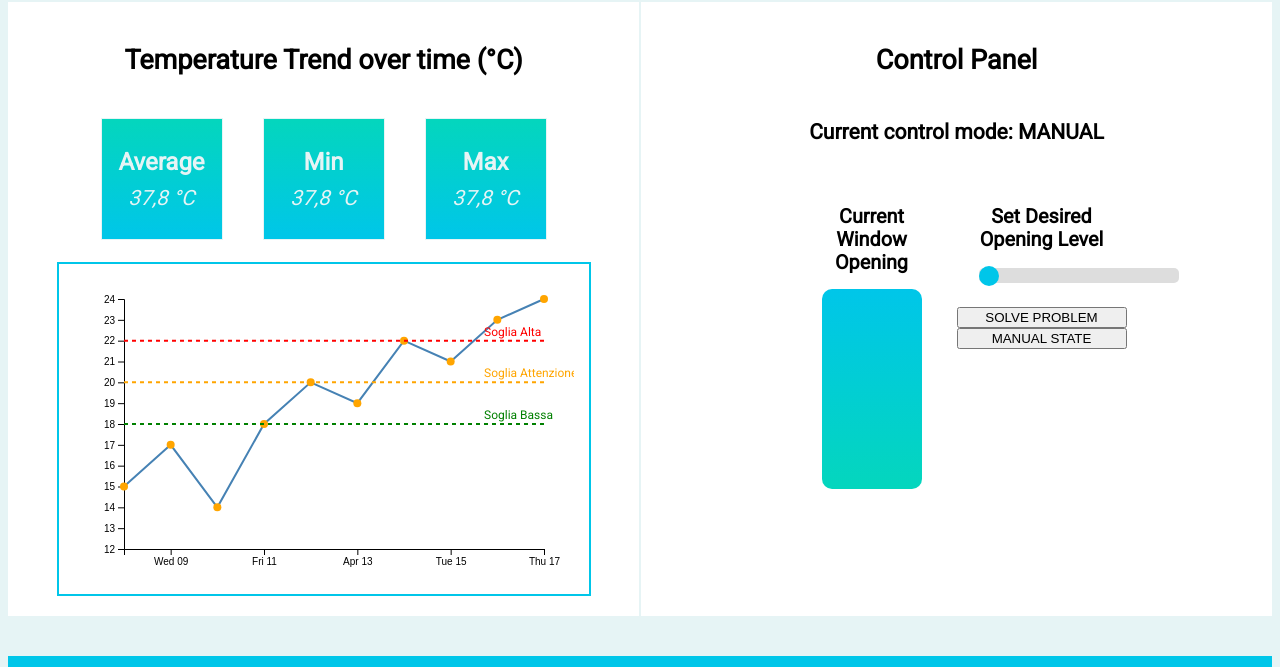
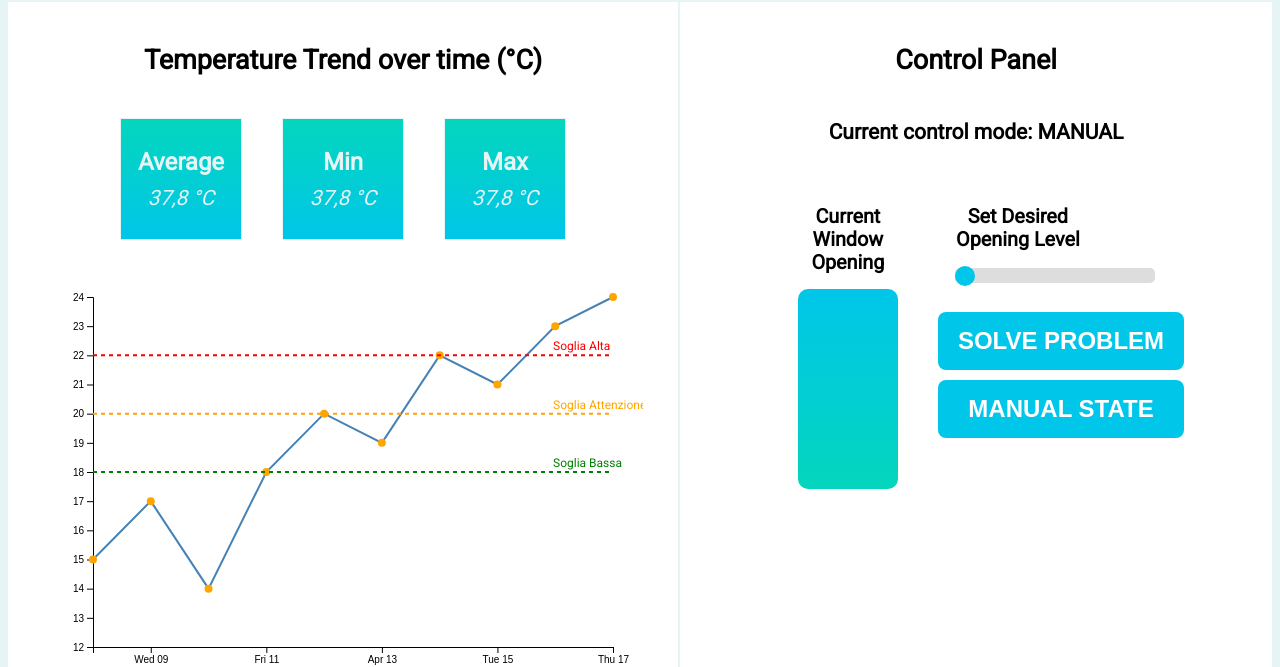
Before and after one commit to Farne23/SmartTemperatureMonitoringIOT, a plain HTML site: page dashboard-frontend/index.html in a window 1280 px wide. Shown: the part 163-830 px from the top of the page. Drawn offline with nearby package versions, Linux system fonts and the light colour scheme.

Commit message:
Imporvememtns to the dashboard style

```diff
--- a/dashboard-frontend/css/styles.scss
+++ b/dashboard-frontend/css/styles.scss
@@ -87,7 +87,6 @@ body {
 
             svg {
                 margin-top: 2px;
-                border: 2px solid $fgcolor2;
                 padding: 15px;
             }
         }
@@ -134,6 +133,28 @@ body {
                 .buttons-panel {
                     display: flex;
                     flex-direction: column;
+
+                    input[type="button"] {
+                        background-color: $fgcolor2;
+                        border: 1px solid $fgcolor1;
+                        color: white;
+                        border: none;
+                        padding: 15px 20px;
+                        margin: 5px;
+                        font-size: 24px;
+                        border-radius: 8px;
+                        font-weight: bold;
+                        cursor: pointer;
+                        transition: background-color 0.3s ease;
+
+                        &:hover {
+                          background-color: #0288d1;
+                        }
+
+                        &:active {
+                          background-color: #0277bd;
+                        }
+                      }
 
                     .window-control {
                         input[type="range"] {
--- a/dashboard-frontend/index.html
+++ b/dashboard-frontend/index.html
@@ -33,7 +33,7 @@
                     <p>37,8 °C</p>
                 </div>
             </div>
-            <svg width="500" height="300"></svg>
+            <svg width="600" height="400"></svg>
         </div>
         <div class="box right">
             <h2>Control Panel</h2>
```
Also changed, not shown: dashboard-frontend/css/styles.css, 1 other file.
